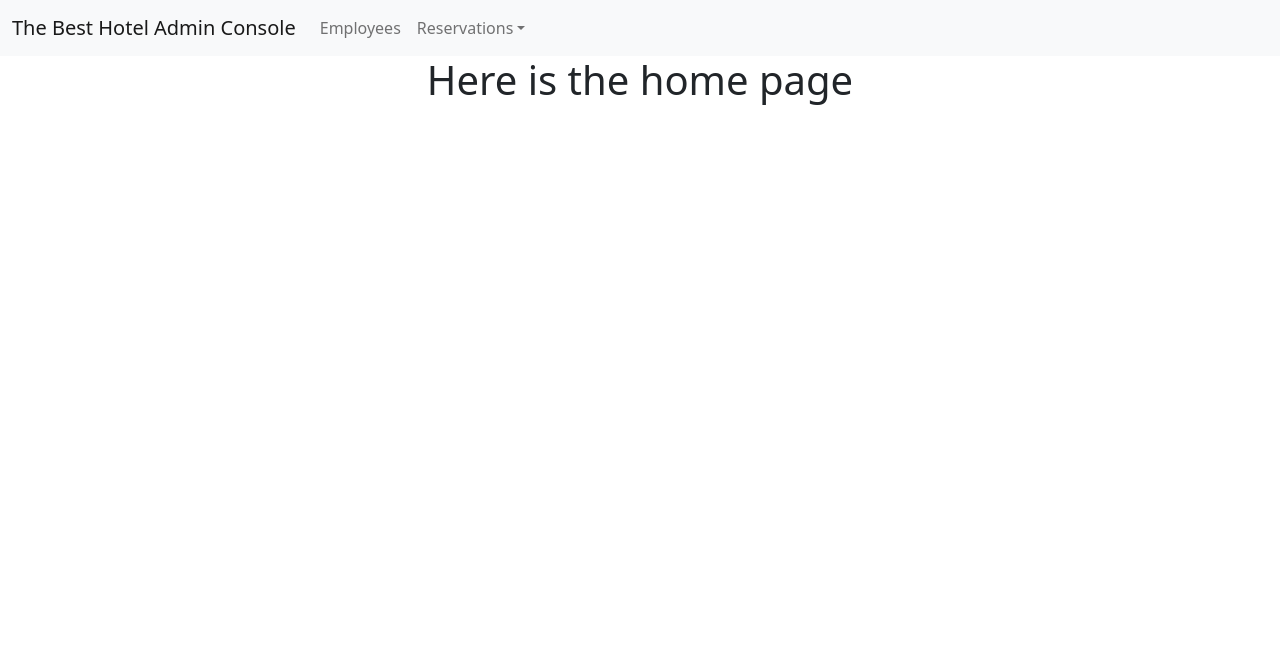
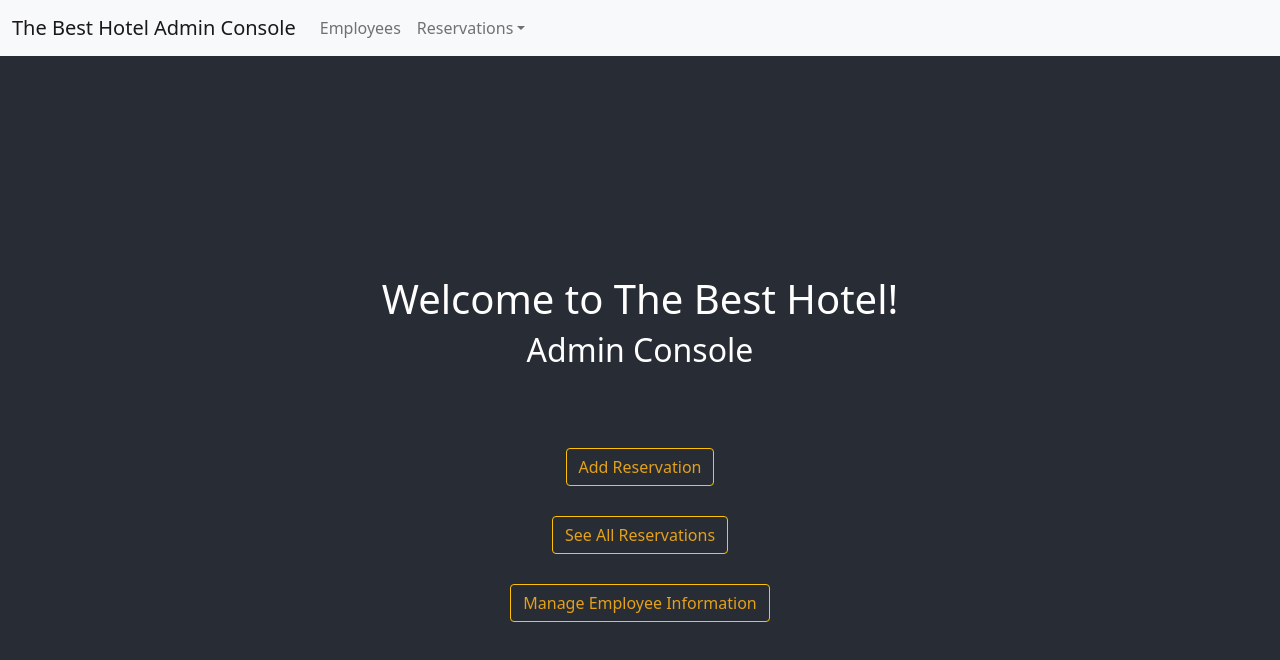
Before and after one commit to nanarboursal/HotelManagementDB, a React (Create React App) app in the folder hotel-management/: page / in a window 1280 px wide. Shown: the top 660 px of the page. Built offline with nearby package versions, Linux system fonts and the light colour scheme.

Commit message:
Created home page' :

```diff
--- a/hotel-management/src/App.css
+++ b/hotel-management/src/App.css
@@ -27,12 +27,3 @@
 .App-link {
   color: #61dafb;
 }
-
-@keyframes App-logo-spin {
-  from {
-    transform: rotate(0deg);
-  }
-  to {
-    transform: rotate(360deg);
-  }
-}
--- a/hotel-management/src/Pages/Home/Home.js
+++ b/hotel-management/src/Pages/Home/Home.js
@@ -1,5 +1,7 @@
 import React from "react";
 // import { Container, Row, Col, Button } from "reactstrap";
+import { Button } from "reactstrap";
+import { Link } from "react-router-dom";
 import "./home.css";
 
 export default class Home extends React.Component {
@@ -19,8 +21,18 @@ export default class Home extends React.Component {
 
     render() {
         return (
-            <div>
-                <h1>Here is the home page</h1>
+            <div className="home-header">
+                <h1>Welcome to The Best Hotel!</h1>
+                <h2 className="console-title">Admin Console</h2>
+                <Button className="task-button" outline color="warning">
+                    <Link className="button-link" to="/add-reservation">Add Reservation</Link>
+                </Button>{' '}
+                <Button className="task-button" outline color="warning">
+                    <Link className="button-link" to="/reservations">See All Reservations</Link>
+                </Button>{' '}
+                <Button className="task-button" outline color="warning">
+                    <Link className="button-link" to="/employees">Manage Employee Information</Link>
+                </Button>{' '}
             </div>
         );
     }
--- a/hotel-management/src/Pages/Home/home.css
+++ b/hotel-management/src/Pages/Home/home.css
@@ -0,0 +1,24 @@
+.home-header {
+    background-color: #282c34;
+    min-height: 100vh;
+    display: flex;
+    flex-direction: column;
+    align-items: center;
+    justify-content: center;
+    font-size: calc(10px + 2vmin);
+    color: white;
+}
+
+.console-title {
+    margin-bottom: 5%;
+}
+
+.task-button {
+    margin-top: 15px;
+    margin-bottom: 15px;
+}
+
+.button-link {
+    text-decoration: none;
+    color: #e4a11b;
+}
```
